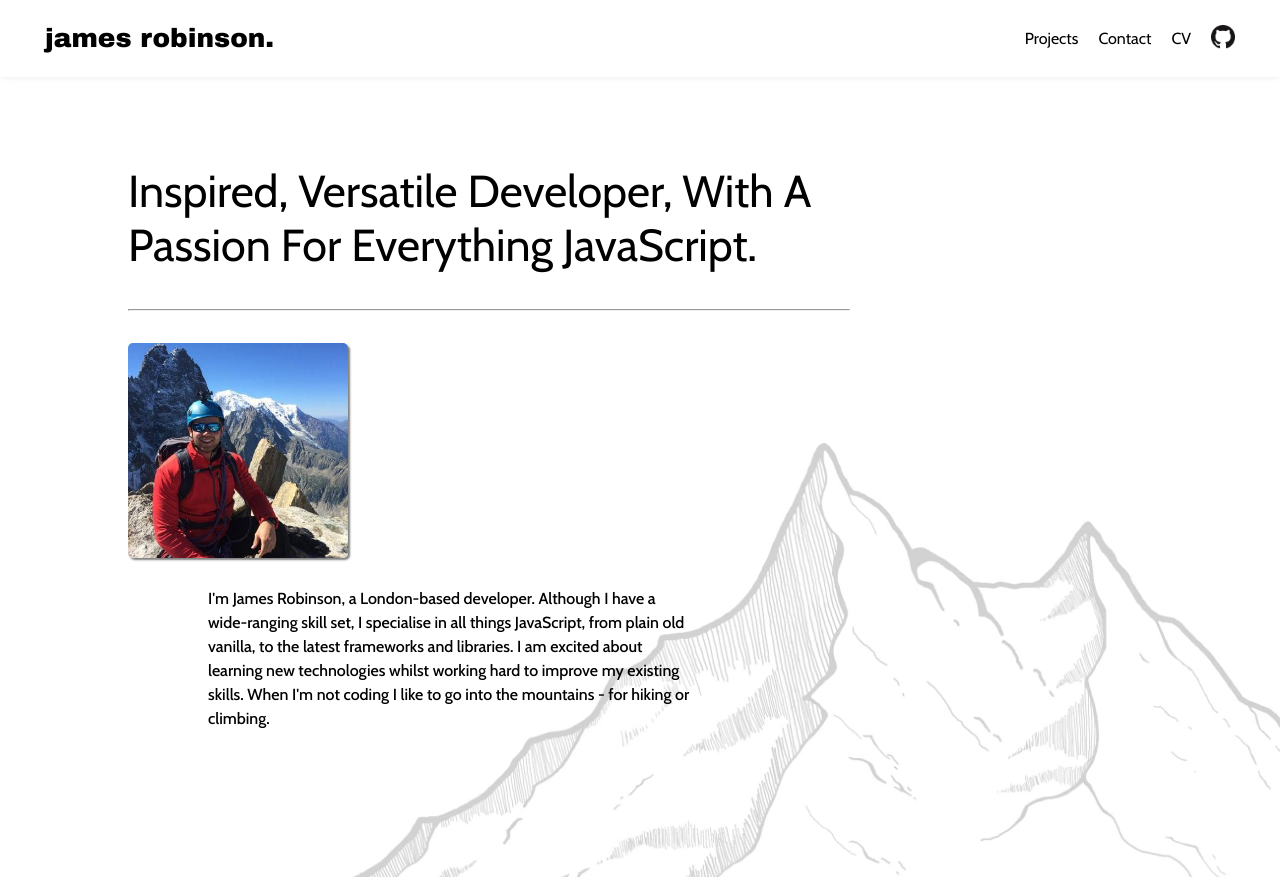
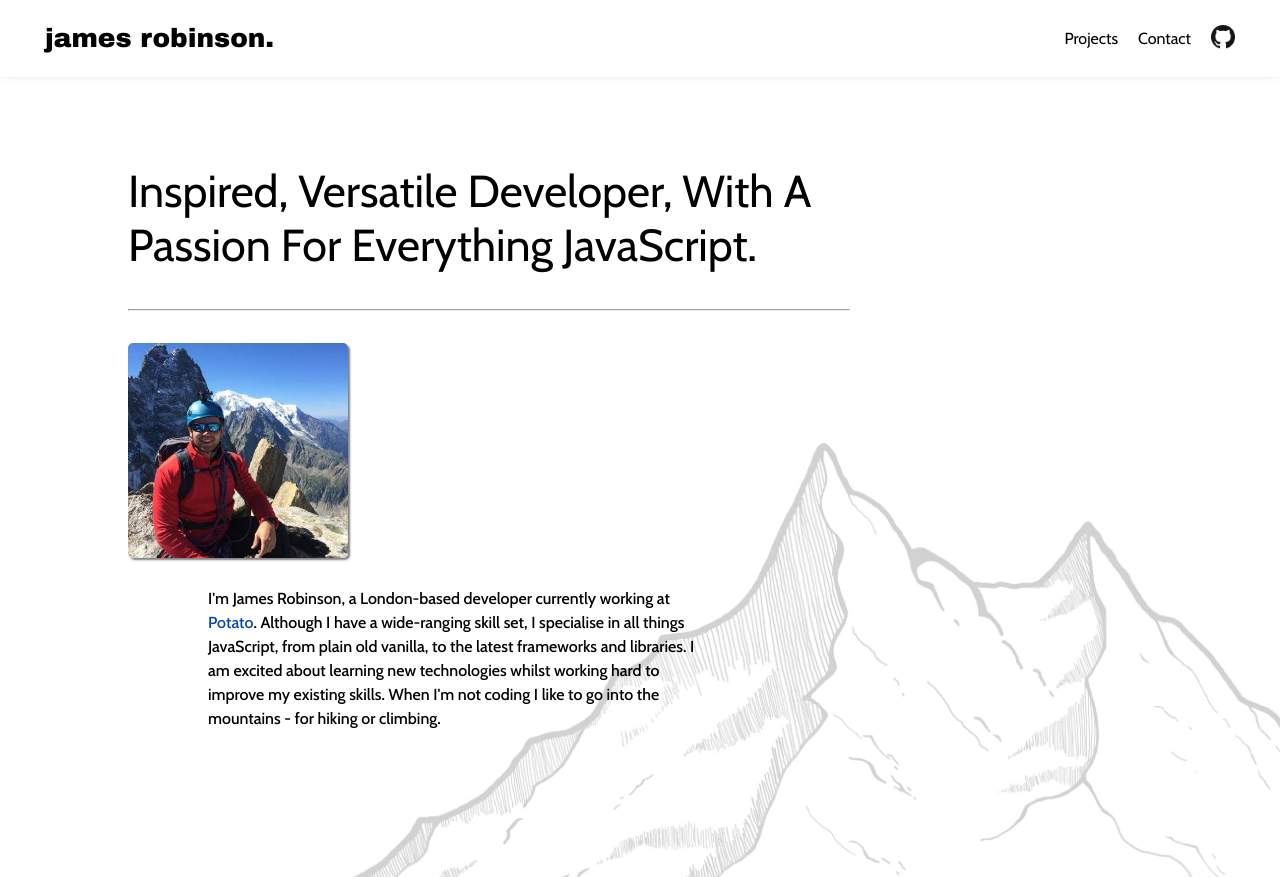
Before and after one commit to jrobind/oldsite, a website: page index.html in a window 1280 px wide. Shown: the top 877 px of the page. Drawn offline with nearby package versions, Linux system fonts and the light colour scheme.

Commit message:
general content updates

```diff
--- a/index.html
+++ b/index.html
@@ -18,7 +18,6 @@
                 <nav>
                     <a tabindex=0 class="projects-link">Projects</a>
                     <a tabindex=0 class="contact-link">Contact</a>
-                    <a class="cv" href="./cv/cv.pdf" title="" download="james-robinson-cv">CV</a>
                     <a aria-label="Github link" rel="noopener" href="https://github.com/jrobind" target="_blank"><img alt="Gtihub logo" src="./images/github-icon.png"></a>
                     </nav>
             </header>
@@ -38,7 +37,7 @@
                         </div>
 
                         <div class="about-info">
-                            I'm James Robinson, a London-based developer. Although I have a wide-ranging skill set, I specialise in all things JavaScript, from plain old vanilla, to the latest frameworks and libraries. I am excited about learning new technologies whilst working hard to improve my existing skills. When I'm not coding I like to go into the mountains - for hiking or climbing.
+                            I'm James Robinson, a London-based developer currently working at <a rel="noopener" href="https://p.ota.to/" target="_blank">Potato</a>. Although I have a wide-ranging skill set, I specialise in all things JavaScript, from plain old vanilla, to the latest frameworks and libraries. I am excited about learning new technologies whilst working hard to improve my existing skills. When I'm not coding I like to go into the mountains - for hiking or climbing.
                         </div>
                     </section>
                 </div>
```
Also changed, not shown: 1 other file.
